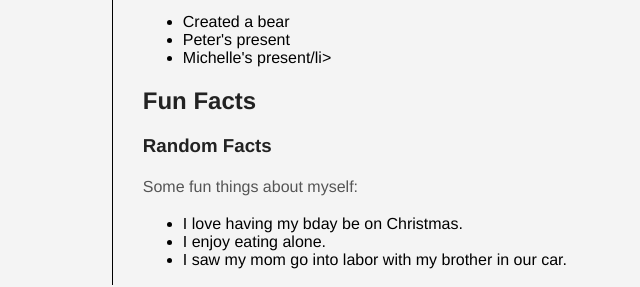
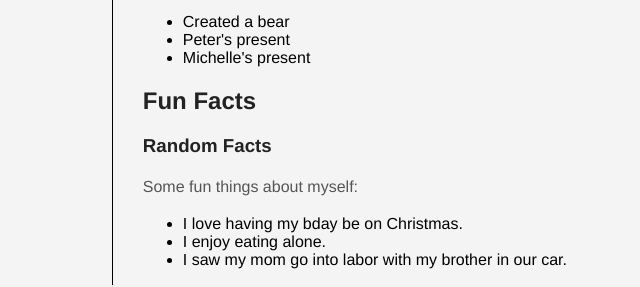
Before and after one commit to jessiewuwu/oldjessiewuwu.github.io, a plain HTML site: page index.html in a window 1280 px wide. Shown: the part 987-1274 px from the top of the page, 151-791 px from the left. Drawn offline with Linux system fonts and the light colour scheme.

Commit message:
fixed the li html code

```diff
--- a/index.html
+++ b/index.html
@@ -58,7 +58,7 @@
         <ul>
           <li>Created a bear</li>
           <li>Peter's present</li>
-          <li>Michelle's present/li>
+          <li>Michelle's present</li>
         </ul>
 
         <h2 id="fun-facts">Fun Facts</h2>
```
